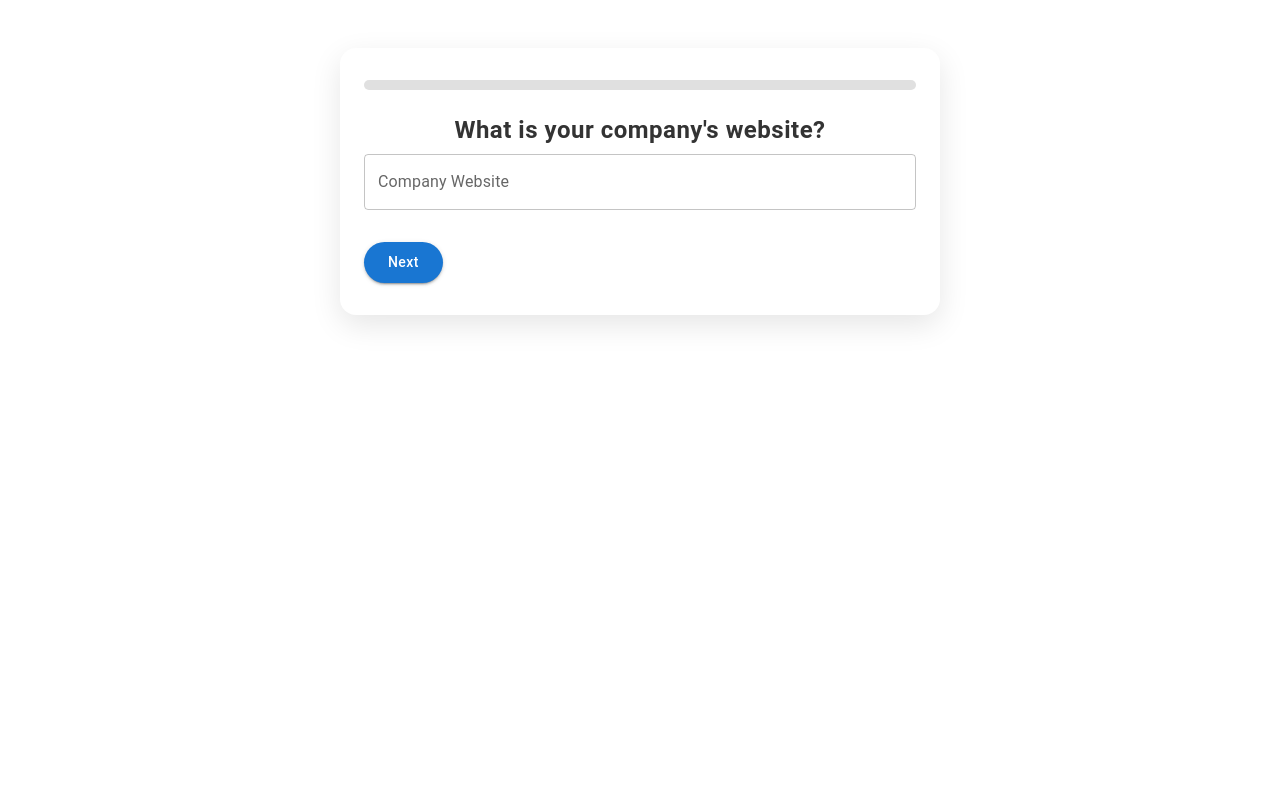
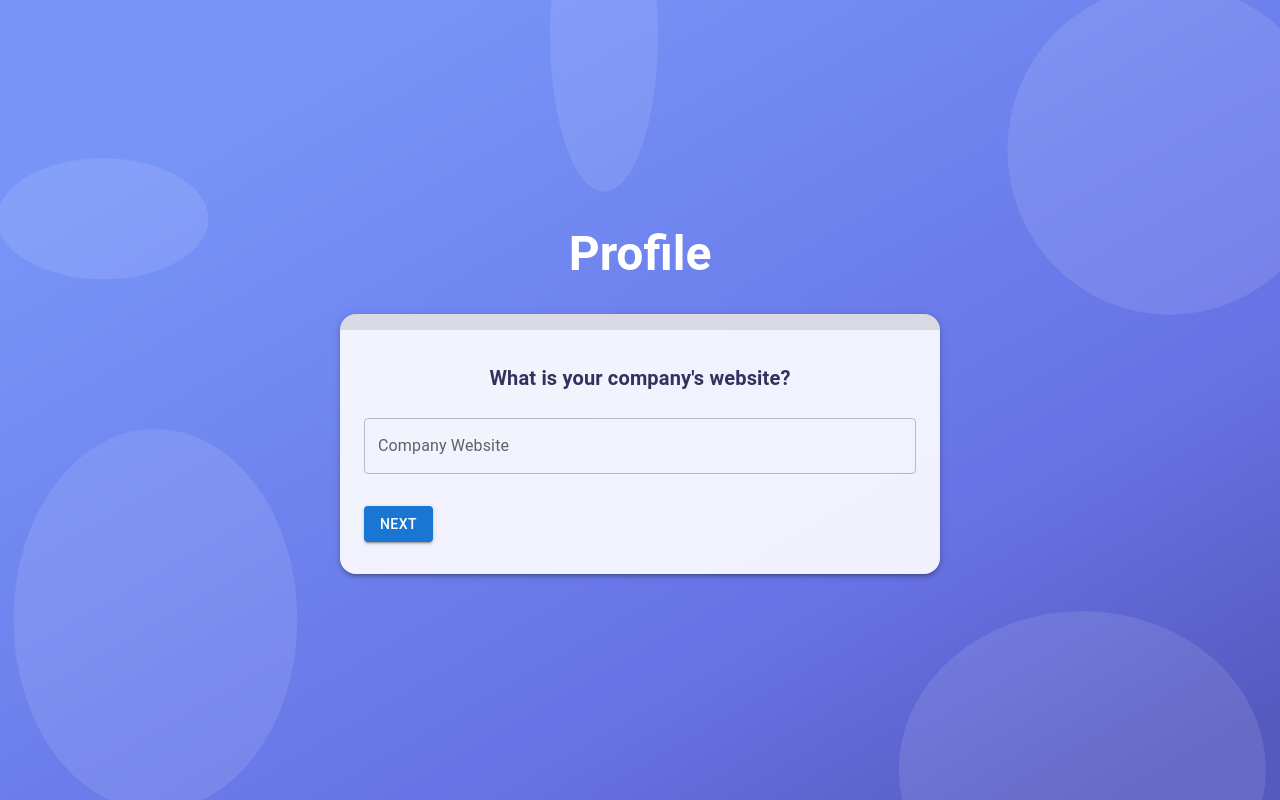
Before and after one commit to TraXIcoN/ALPFAteam3, a React (Create React App) app in the folder frontend/alpha3/: page /SponsorTypeformembed in a window 1280 px wide. Built offline with nearby package versions, Linux system fonts and the light colour scheme.

Commit message:
Added the template to stypeformembed

```diff
--- a/frontend/alpha3/src/views/sponsor/profile/sponsorTypeformembed.js
+++ b/frontend/alpha3/src/views/sponsor/profile/sponsorTypeformembed.js
@@ -12,6 +12,7 @@ import {
   FormControl,
   FormLabel,
   Typography,
+  Paper,
   LinearProgress,
 } from '@mui/material';
 
@@ -188,39 +189,66 @@ const SponsorTypeformembed = () => {
   const prevStep = () => setStep((prev) => Math.max(prev - 1, 0));
 
   return (
-    <Container
-      maxWidth="sm"
+    <Box
       sx={{
-        backgroundColor: '#ffffff',
+        minHeight: '100vh',
+        display: 'flex',
+        flexDirection: 'column',
+        alignItems: 'center',
+        justifyContent: 'center',
+        background: 'linear-gradient(150deg, #7795f8 15%, #6772e5 70%, #555abf 94%)',
+        padding: 3,
+        position: 'relative',
+        overflow: 'hidden',
+      }}
+    >
+      {/* Background circles */}
+      {[...Array(5)].map((_, i) => (
+        <Box
+          key={i}
+          sx={{
+            position: 'absolute',
+            width: `${Math.random() * 300 + 100}px`,
+            height: `${Math.random() * 300 + 100}px`,
+            borderRadius: '50%',
+            backgroundColor: 'rgba(255, 255, 255, 0.1)',
+            top: `${Math.random() * 100}%`,
+            left: `${Math.random() * 100}%`,
+            transform: 'translate(-50%, -50%)',
+          }}
+        />
+      ))}
+
+      {/* Header */}
+      <Typography variant="h3" sx={{ color: 'white', mb: 4, fontWeight: 'bold', textAlign: 'center' }}>
+        Profile
+      </Typography>
+
+      {/* Main content */}
+      <Paper
+        elevation={3}
+        sx={{
+          width: '100%',
+          maxWidth: 600,
           borderRadius: 4,
-        padding: 4,
-        boxShadow: '0 10px 30px rgba(0, 0, 0, 0.1)',
-        mt: 6,
+          overflow: 'hidden',
+          backgroundColor: 'rgba(255, 255, 255, 0.9)',
         }}
       >
         <LinearProgress
           variant="determinate"
-        value={(step / steps.length) * 100}
-        sx={{
-          mb: 3,
-          height: 10,
-          borderRadius: 5,
-          backgroundColor: '#e0e0e0',
-          '& .MuiLinearProgress-bar': {
-            borderRadius: 5,
-            backgroundColor: '#1976d2',
-          },
-        }}
+          value={(step / (steps.length - 1)) * 100}
+          sx={{ height: 16, backgroundColor: 'rgba(0, 0, 0, 0.1)', '& .MuiLinearProgress-bar': { backgroundColor: 'green' } }}
         />
-      <Box sx={{ mt: 2 }}>
+        <Container maxWidth="sm" sx={{ py: 4 }}>
           <Typography
-          variant="h5"
+            variant="h6"
             align="center"
             gutterBottom
             sx={{
               fontWeight: 600,
-            color: '#333333',
-            letterSpacing: '0.5px',
+              color: '#32325d',
+              mb: 3,
             }}
           >
             {steps[step].question}
@@ -228,60 +256,23 @@ const SponsorTypeformembed = () => {
           {steps[step].input(formData[step], handleChange(step))}
           <Box sx={{ mt: 4, display: 'flex', justifyContent: 'space-between' }}>
             {step > 0 && (
-            <Button
-              variant="outlined"
-              onClick={prevStep}
-              sx={{
-                px: 3,
-                py: 1,
-                borderRadius: 50,
-                textTransform: 'none',
-                borderColor: '#1976d2',
-                color: '#1976d2',
-                '&:hover': {
-                  backgroundColor: '#f0f0f0',
-                  borderColor: '#1565c0',
-                },
-              }}
-            >
+              <Button variant="outlined" onClick={prevStep}>
                 Previous
               </Button>
             )}
             {step < steps.length - 1 ? (
-            <Button
-              variant="contained"
-              onClick={nextStep}
-              sx={{
-                px: 3,
-                py: 1,
-                borderRadius: 50,
-                backgroundColor: '#1976d2',
-                color: '#fff',
-                textTransform: 'none',
-                '&:hover': {
-                  backgroundColor: '#1565c0',
-                },
-              }}
-            >
+              <Button variant="contained" onClick={nextStep}>
                 Next
               </Button>
             ) : (
-            <Button
-              variant="contained"
-              color="primary"
-              sx={{
-                px: 3,
-                py: 1,
-                borderRadius: 50,
-                textTransform: 'none',
-              }}
-            >
+              <Button variant="contained" color="success">
                 Submit
               </Button>
             )}
           </Box>
+        </Container>
+      </Paper>
     </Box>
-    </Container>
   );
 };
 
```
Lines whose indentation alone changed are shown as unchanged.
